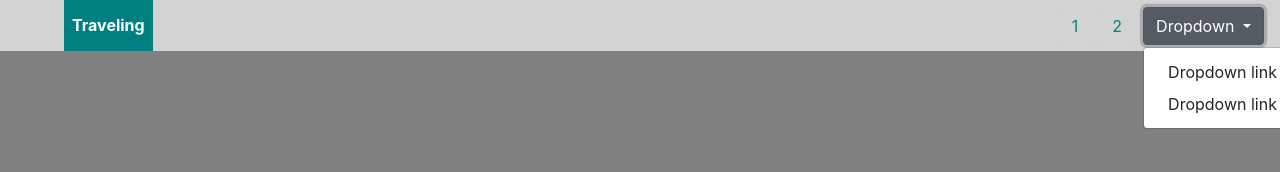
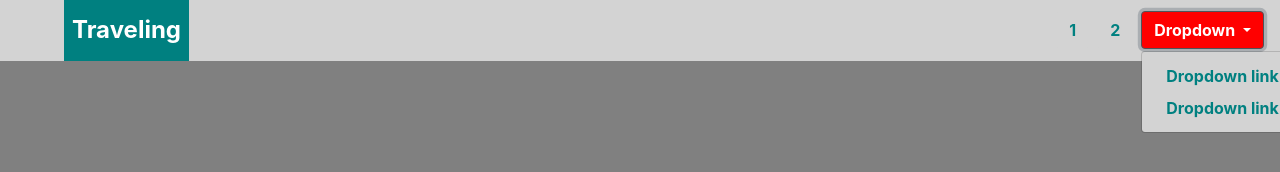
Before and after one commit to CaptainPica/Unit11-Web, a plain HTML site: page index.html in a window 1280 px wide. Both pictures are taken after a click on the button "Dropdown". Shown: the top 172 px of the page. Drawn offline with nearby package versions, Linux system fonts and the light colour scheme.

Commit message:
Nav bar is almost perfected. It's beautiful now, just need to change the color on click from red to a more copasetic colour.

```diff
--- a/index.html
+++ b/index.html
@@ -21,10 +21,10 @@
 
         <div class="btn-toolbar" role="toolbar" aria-label="Toolbar with button groups">
             <div class="btn-group mr-2" role="group" aria-label="First group">
-                <button type="button" class="btn btn-secondary">1</button>
+                <button id="uno" type="button" class="btn btn-secondary">1</button>
             </div>
             <div class="btn-group mr-2" role="group" aria-label="Second group">
-                <button type="button" class="btn btn-secondary">2</button>
+                <button id="dos" type="button" class="btn btn-secondary">2</button>
             </div>
 
             <div class="btn-group" role="group">
--- a/styles.css
+++ b/styles.css
@@ -14,16 +14,43 @@
     color: white;
     font-weight: bold;
     margin: 0rem;
-}
-
-.bttns {
-    display: inline-block;
+    font-size: 150%;
 }
 
 .btn {
     background-color: lightgrey;
     color: teal;
     border-color: lightgrey;
+    font-weight: bold;
+}
+
+.btn:hover {
+    color: white;
+    font-weight: bold;
+    background-color: teal;
+}
+
+#uno:active, #dos:active{
+    background-color: red;
+}
+
+#btnGroupDrop1:focus {
+    background-color: red;
+}
+
+.dropdown-menu {
+    background-color: lightgrey;
+}
+
+.dropdown-item {
+    color: teal;
+    font-weight: bold;
+}
+
+.dropdown-item:hover {
+    color:white;
+    font-weight: bold;
+    background-color: teal;
 }
 
 body {
```
